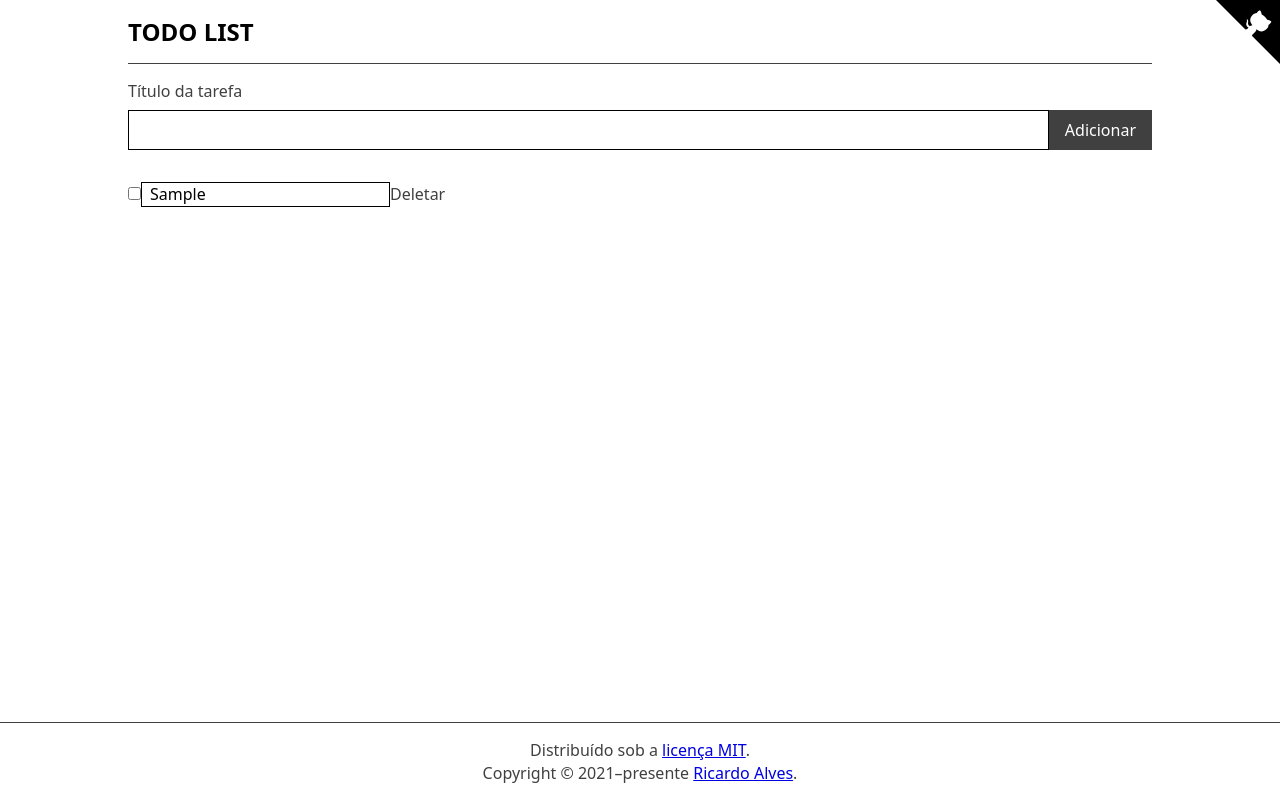
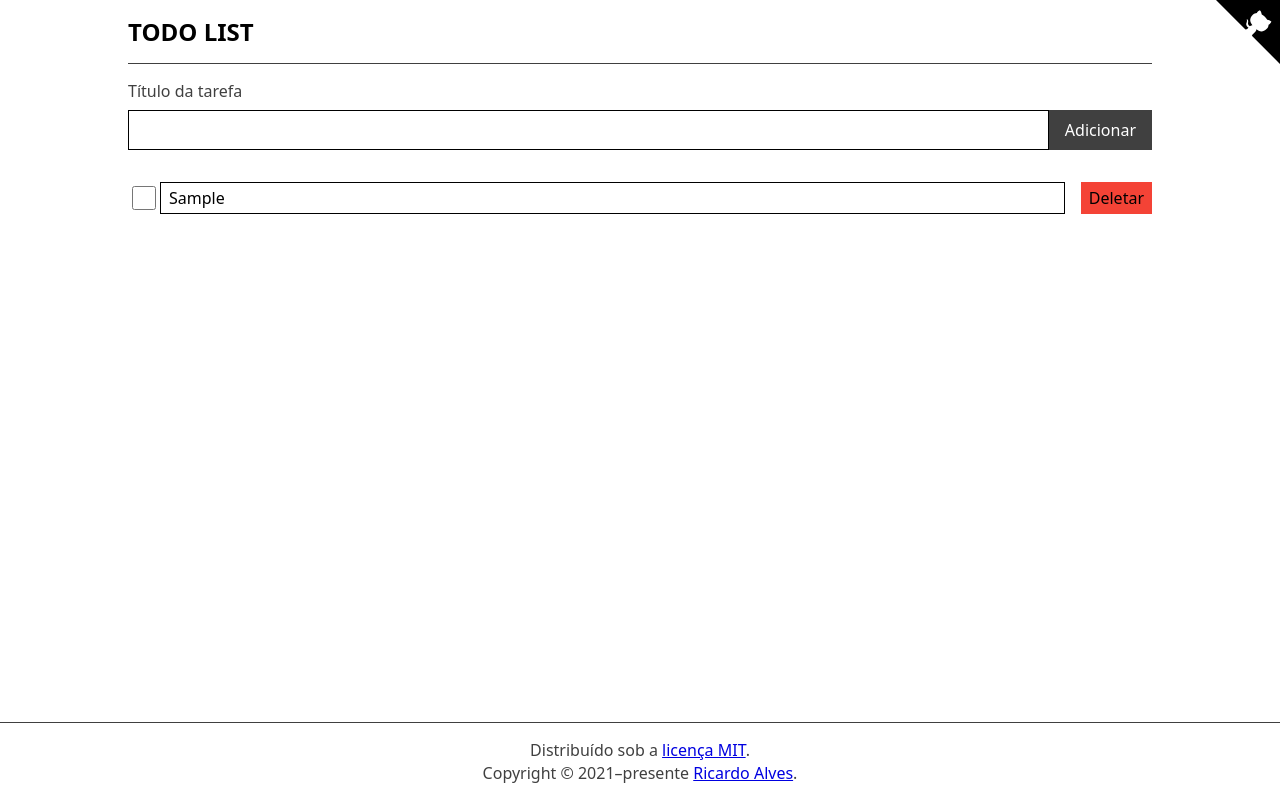
Before and after one commit to ricardospalves/react-todo-list, a React (Create React App) app: page / in a window 1280 px wide. Both pictures are taken after typing "Sample" into the empty fields and a click on the button "Adicionar". Built offline with nearby package versions, Linux system fonts and the light colour scheme.

Commit message:
Adicionar os estilos para o Task

```diff
--- a/src/components/Task.jsx
+++ b/src/components/Task.jsx
@@ -1,3 +1,5 @@
+import styles from './Task.module.css'
+
 const Task = props => {
   const handleDoneChange = () => {
     const data = {
@@ -30,24 +32,36 @@ const Task = props => {
 
   }
 
-  return <li id={props.id}>
+  return <li id={props.id} className={styles.Task}>
+    <label className={styles.Task__cellToggle}>
+      <span className="u-visuallyHidden">
+        {props.isDone ? 'Reabrir' : 'Concluir'} esta tarefa
+      </span>
+
       <input
         type="checkbox"
+        className={styles.Task__toggle}
         checked={props.isDone}
         onChange={handleDoneChange}
       />
+    </label>
+
+    <label className={styles.Task__cellField}>
+      <span className="u-visuallyHidden">
+        Título da tarefa
+      </span>
 
       <input
         type="text"
         value={props.title}
-      style={{
-        textDecoration: props.isDone ? 'line-through' : ''
-      }}
+        className={styles.Task__field}
         readOnly={props.isDone}
         onInput={handleTitleInput}
       />
+    </label>
 
     <button
+      className={styles.Task__delete}
       onClick={handleDeleteClick}
     >
       Deletar
--- /dev/null
+++ b/src/components/Task.module.css
@@ -0,0 +1,71 @@
+.Task {
+  --Task__field-height: 2rem;
+
+  display: flex;
+}
+
+.Task + .Task {
+  margin-top: 1rem;
+}
+
+.Task__cellToggle {
+  --size: var(--Task__field-height);
+
+  flex: 0 0 var(--size);
+  width: var(--size);
+  height: var(--size);
+  padding: .25rem;
+}
+
+.Task__toggle {
+  display: block;
+  width: 100%;
+  height: 100%;
+}
+
+.Task__cellField {
+  flex: 1 1 auto;
+
+  display: block;
+  min-width: 0;
+  margin-right: 1rem;
+}
+
+.Task__field {
+  display: block;
+  width: 100%;
+  height: var(--Task__field-height);
+}
+
+.Task__field[readonly] {
+  border-color: transparent;
+  text-decoration: line-through;
+}
+
+.Task__delete {
+  --Task__delete-bg-color: #F44336;
+  --Task__delete-bg-color-variation: #FF7961;
+  --Task__delete-color: #000;
+
+  display: block;
+  padding: 0 .5rem;
+
+  color: var(--Task__delete-color);
+  background-color: var(--Task__delete-bg-color);
+
+  transition: .2s;
+}
+
+.Task__delete:hover,
+.Task__delete:focus {
+
+  background-color: var(--Task__delete-bg-color-variation);
+}
+
+@media screen and (prefers-color-scheme: dark) {
+  .Task__delete {
+    --Task__delete-bg-color: #C62828;
+    --Task__delete-bg-color-variation: #8E0000;
+    --Task__delete-color: #FFF;
+  }
+}
```
Lines whose indentation alone changed are shown as unchanged.
